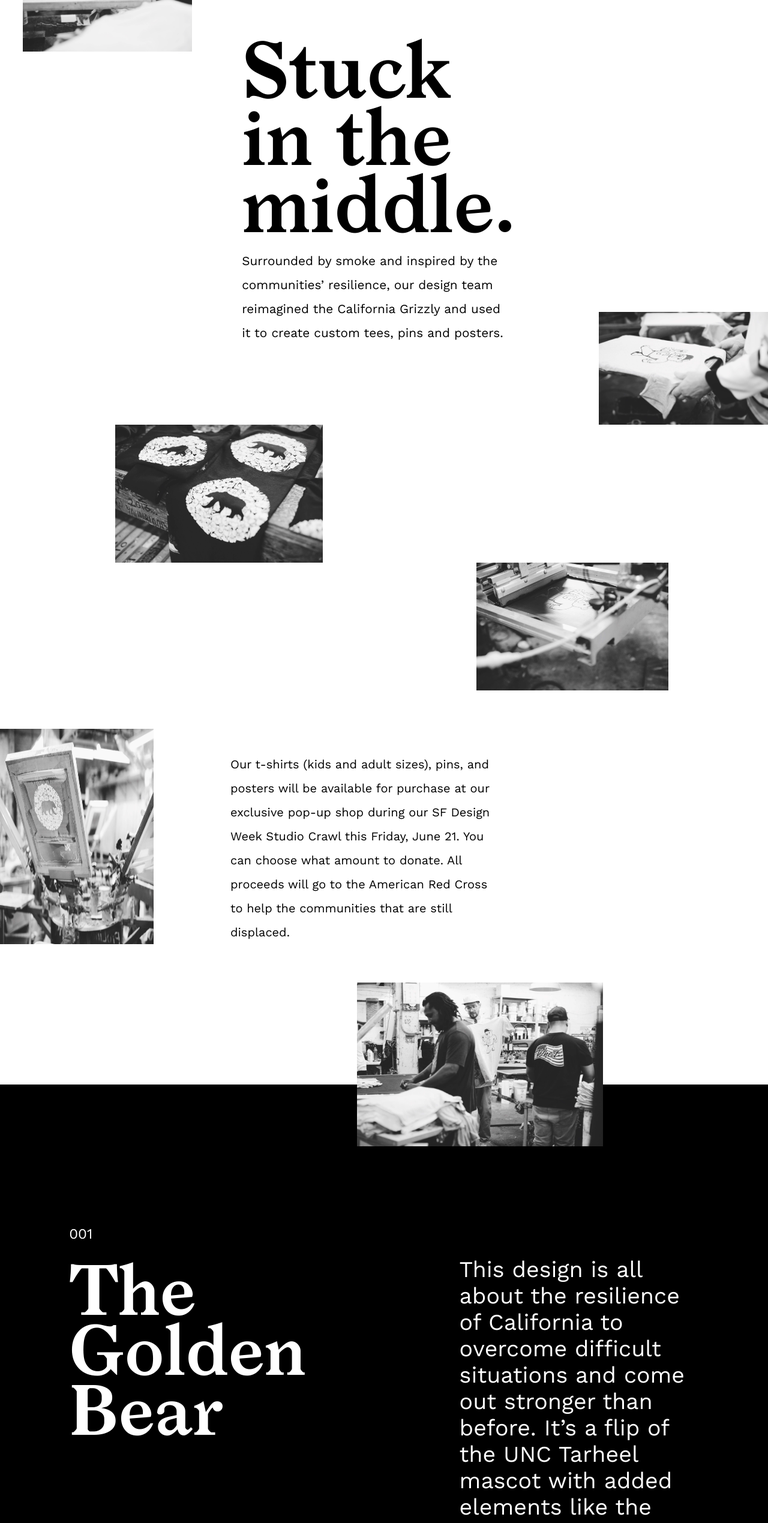
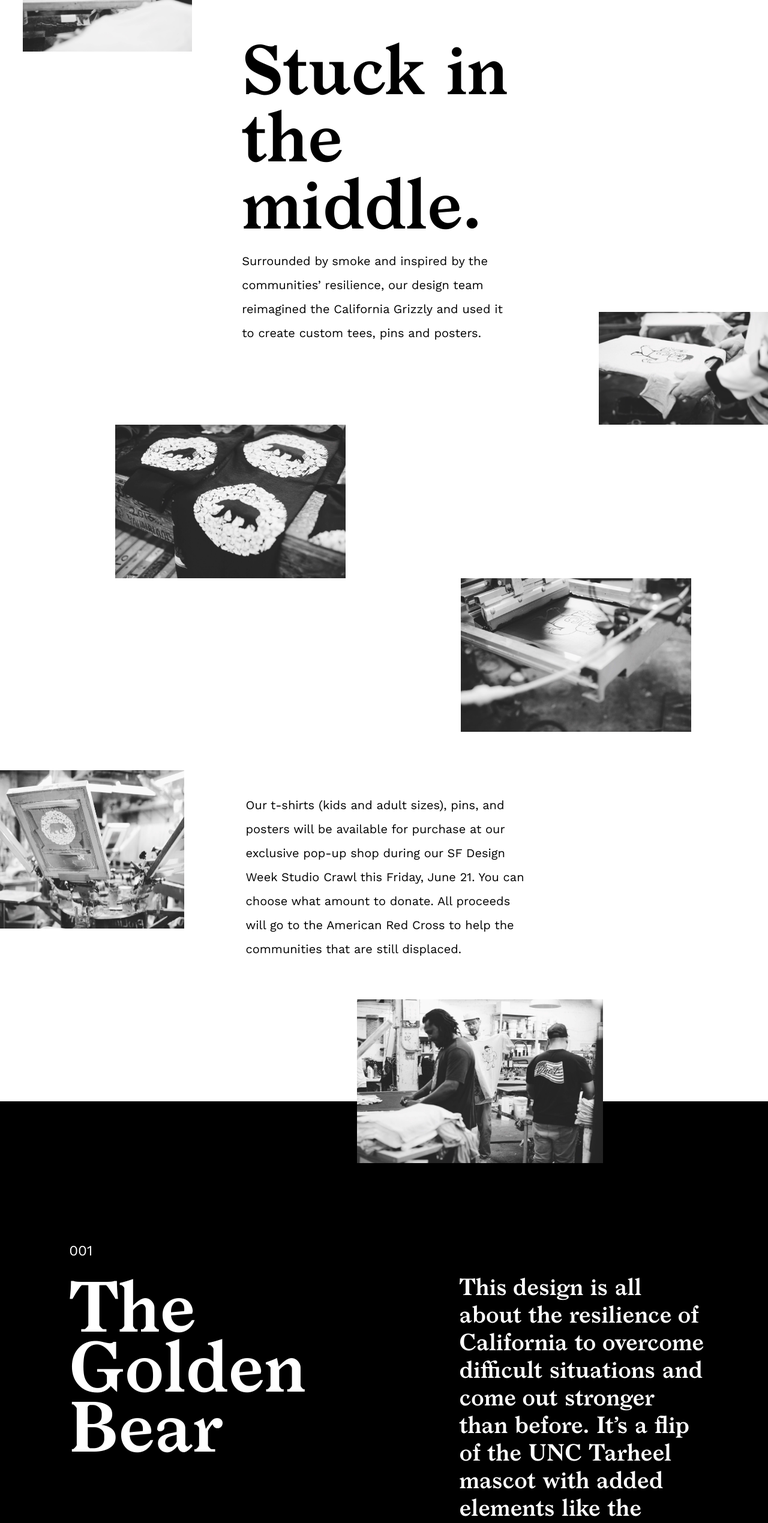
Before and after one commit to Schmelzofen/California-Calling-Projekt, a website: page index.html in a window 1280 px wide. Shown: the part 3707-6246 px from the top of the page at 60% size. Drawn offline with nearby package versions, Linux system fonts and the light colour scheme.

Commit message:
Hover and Fonts

```diff
--- a/assets/scss/style.scss
+++ b/assets/scss/style.scss
@@ -63,6 +63,12 @@ h1, h2{
         }
         .btn{
             @include button-style(1px solid white, transparent, white, 3vh, 2% 4%);
+            transition: .3s ease-in-out;
+            cursor: pointer;
+            &:hover{
+                background: white;
+                color: black;
+            }
         }
     }
 }
@@ -110,25 +116,25 @@ h1, h2{
             }
             &:nth-of-type(3){
                 margin: 0 0 0 15%;
-                width: 27%;
+                width: 30%;
             }
             &:nth-of-type(4){
-                margin: 0 13% 0 auto;
-                width: 25%;
+                margin: 0 10% 0 auto;
+                width: 30%;
             }
         }
         .text-container{
             width: 37%;
             margin: 0 auto;
             h2{
-                font-size: 8rem;
+                font-size: 14vh;
                 line-height: 7rem;
                 padding: 0 0 4% 0;
             }
             p{
                 width: 93%;
-                font-size: 1.3rem;
-                line-height: 2.5rem;
+                font-size: 2.5vh;
+                line-height: 5vh;
                 font-family: Work Sans;
             }
         }
@@ -137,14 +143,15 @@ h1, h2{
             display: inline-flex;
             p{
                 width: 45%;
-                padding: 0 0 0 10%;
+                padding: 0 0 0 8%;
                 margin-top: 3%;
                 font-size: 2.5vh;
                 line-height: 5vh;
                 font-family: Work Sans;
             }
             img{
-                width: 20%;
+                width: 24%;
+                height: 83%;
             }
         }
         .last-image-container{
@@ -178,7 +185,7 @@ h1, h2{
             }
             div:nth-of-type(2){
                 p{
-                    font-family: Work Sans;
+                    font-family: Larish-Semibold;
                     &:nth-of-type(1){
                         width: 80%;
                         font-size: 4.7vh;
@@ -237,7 +244,7 @@ h1, h2{
             div:nth-of-type(2){
                 padding: 0 0 5% 0;
                 p{
-                    font-family: Work Sans;
+                    font-family: Larish-Semibold;
                     &:nth-of-type(1){
                         width: 80%;
                         font-size: 4.5vh;
@@ -306,6 +313,12 @@ h1, h2{
         }
         .btn{
             @include button-style(1px solid white, transparent, white, 3vh, 2% 4%);
+            transition: .3s ease-in-out;
+            cursor: pointer;
+            &:hover{
+                background: white;
+                color: black;
+            }
         }
         .icon--container{
             padding: 9% 0 1% 0;
```
Also changed, not shown: assets/css/style.css, 1 other file.
